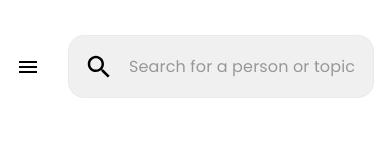
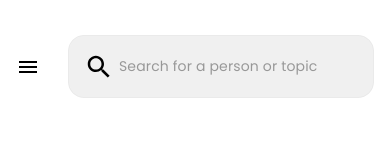
Before and after one commit to kevinmlee/social-search, a React (Create React App) app in the folder client/: page / in a window 390 px wide. Shown: the top 160 px of the page. Built offline with nearby package versions, Linux system fonts and the light colour scheme; no server answers.

Commit message:
adjust search input font size and padding on mobile

```diff
--- a/client/src/styles/components/form.css
+++ b/client/src/styles/components/form.css
@@ -48,3 +48,13 @@
     border: 1px solid #eaeaea;
   }
 }
+
+@media screen and (max-width: 480px) {
+  .search-input input {
+    font-size: 14px;
+    padding: 8px 8px 8px 50px;
+  }
+  .search-input input::placeholder {
+    font-size: 14px;
+  }
+}
```
